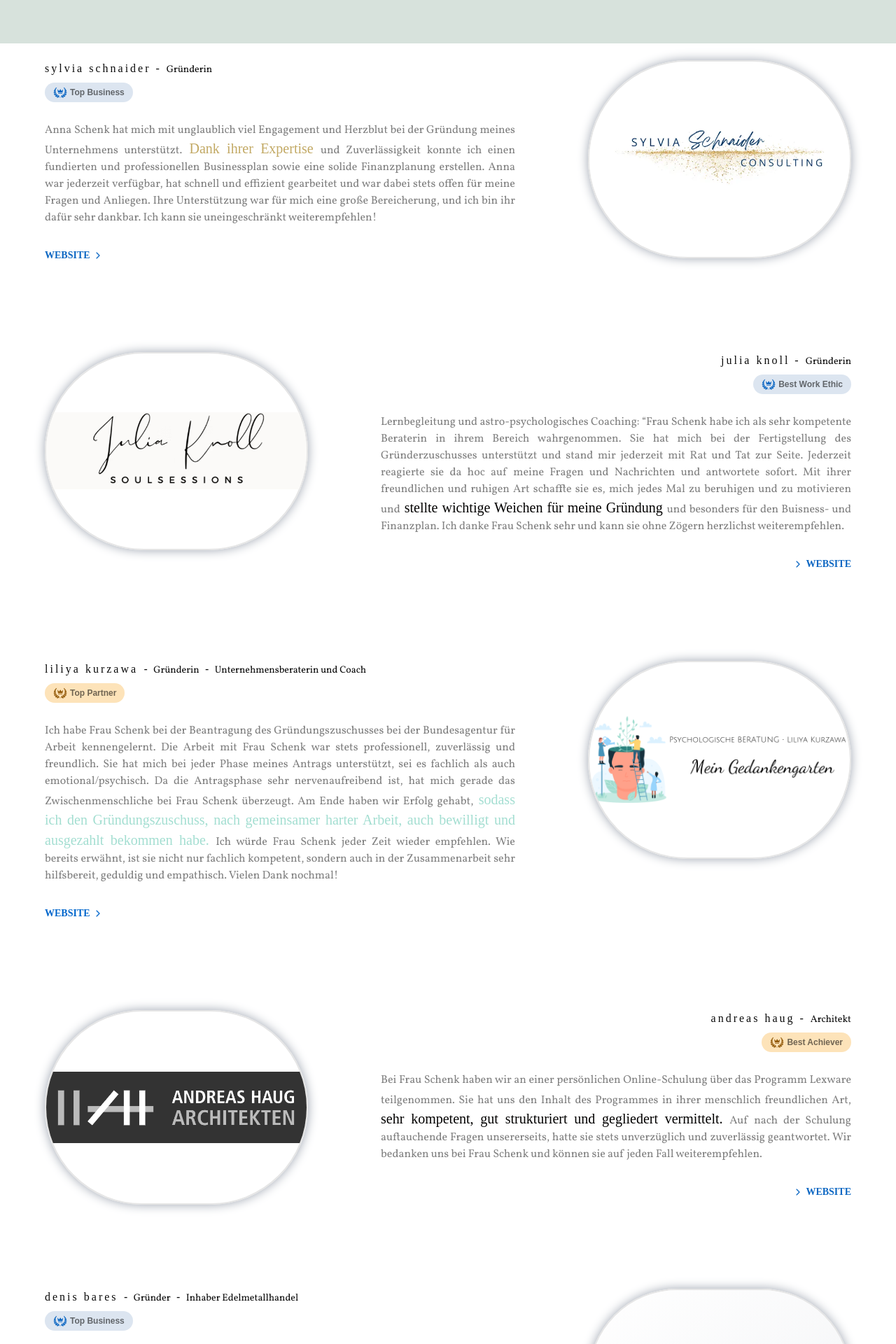
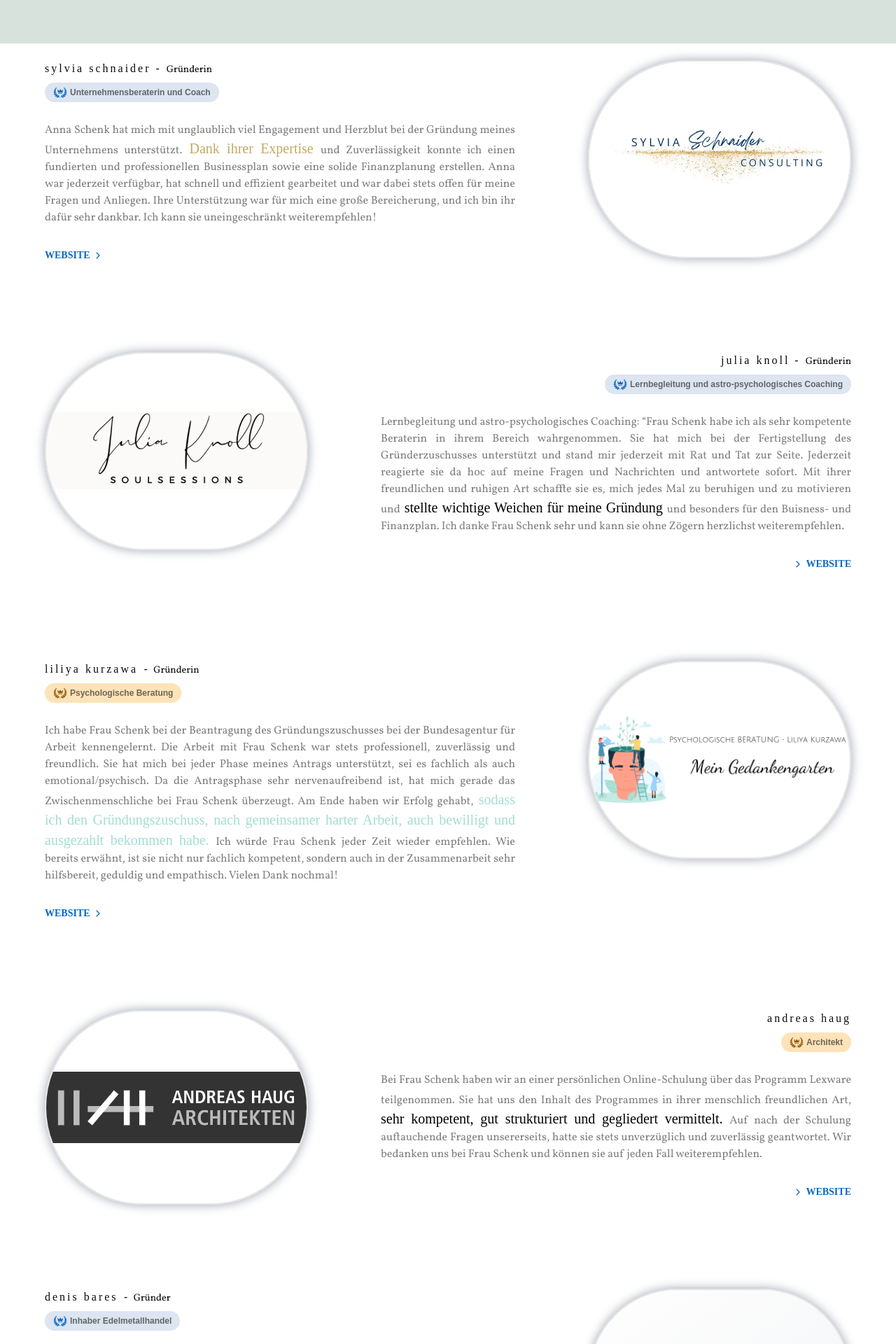
Before and after one commit to DiegoHrz/consulting-website, a Next.js app: page /referenzen in a window 1280 px wide. Shown: the part 740-2660 px from the top of the page at 70% size. Built offline with nearby package versions, Linux system fonts and the light colour scheme; a web font is replaced by a local one.

Commit message:
Add changes in referenzen

```diff
--- a/app/(main)/referenzen/recommendations/Recommendation2.tsx
+++ b/app/(main)/referenzen/recommendations/Recommendation2.tsx
@@ -30,7 +30,7 @@ const Recommendation2: React.FC = () => {
         <div className="flex gap-3 my-2 lg:pl-20 w-full pb-1 sm:pt-0">
           <div className="flex items-center gap-1 rounded-2xl bg-[#DCE5F0] text-[#0B66C2] font-semibold py-1 px-3 w-fit lg:ml-auto">
             <GiLaurelCrown size={20} />
-            <p className="text-xs">Best Work Ethic </p>
+            <p className="text-xs">Lernbegleitung und astro-psychologisches Coaching </p>
           </div>
           {/* <p className=" rounded-2xl bg-[#FDE3B9] text-[#925908] font-semibold py-1 px-3 w-fit text-xs">
             Top Business{" "}
--- a/app/(main)/referenzen/recommendations/Recommendation3.tsx
+++ b/app/(main)/referenzen/recommendations/Recommendation3.tsx
@@ -19,10 +19,10 @@ const Recommendation1: React.FC = () => {
             </span>
             <span className="mx-1"> - </span>
             <span className="text-sm font-vollkorn">Gründerin</span>
-            <span className="mx-1"> - </span>
+            {/* <span className="mx-1"> - </span>
             <span className="text-sm font-vollkorn">
               Unternehmensberaterin und Coach
-            </span>
+            </span> */}
           </div>
           <div className="hidden">
             <Title text="Unternehmensberaterin und Coach" />
@@ -31,7 +31,7 @@ const Recommendation1: React.FC = () => {
         <div className="flex gap-3 my-2 pb-1 sm:pt-0">
           <div className="flex items-center gap-1 rounded-2xl bg-[#FDE3B9] text-[#925908] font-semibold py-1 px-3 w-fit ">
             <GiLaurelCrown size={20} />
-            <p className="text-xs">Top Partner </p>
+            <p className="text-xs">Psychologische Beratung </p>
           </div>
           {/* <p className=" rounded-2xl bg-[#FDE3B9] text-[#925908] font-semibold py-1 px-3 w-fit text-xs">
             Top Business{" "}
--- a/app/(main)/referenzen/recommendations/Recommendation4.tsx
+++ b/app/(main)/referenzen/recommendations/Recommendation4.tsx
@@ -16,9 +16,9 @@ const Recommendation2: React.FC = () => {
         <div className="flex flex-col lg:pl-20 pt-1 sm:pt-0">
           <div className="lg:ml-auto">
             <span className="font-vollkornSC  tracking-[3px]">
-              andreas haug -{" "}
+              andreas haug
             </span>
-            <span className="text-sm font-vollkorn">Architekt</span>
+            <span className="text-sm font-vollkorn"></span>
           </div>
           <div className="hidden">
             <Title
@@ -30,7 +30,7 @@ const Recommendation2: React.FC = () => {
         <div className="flex gap-3 my-2 lg:pl-20 w-full pb-1 sm:pt-0">
           <div className="flex items-center gap-1 rounded-2xl bg-[#FDE3B9] text-[#925908] font-semibold py-1 px-3 w-fit lg:ml-auto">
             <GiLaurelCrown size={20} />
-            <p className="text-xs">Best Achiever</p>
+            <p className="text-xs">Architekt</p>
           </div>
           {/* <p className=" rounded-2xl bg-[#FDE3B9] text-[#925908] font-semibold py-1 px-3 w-fit text-xs">
             Top Business{" "}
--- a/app/(main)/referenzen/recommendations/Recommendation5.tsx
+++ b/app/(main)/referenzen/recommendations/Recommendation5.tsx
@@ -30,10 +30,8 @@ const Recommendation5: React.FC = () => {
             <span className="font-vollkornSC  tracking-[3px]">denis bares</span>
             <span className="mx-1"> - </span>
             <span className="text-sm font-vollkorn">Gründer</span>
-            <span className="mx-1"> - </span>
-            <span className="text-sm font-vollkorn">
-              Inhaber Edelmetallhandel
-            </span>
+
+
           </div>
           <div className="hidden">
             <Title text="Unternehmensberaterin und Coach" />
@@ -42,7 +40,7 @@ const Recommendation5: React.FC = () => {
         <div className="flex gap-3 my-2 pb-1 sm:pt-0">
           <div className="flex items-center gap-1 rounded-2xl bg-[#DCE5F0] text-[#0B66C2] font-semibold py-1 px-3 w-fit ">
             <GiLaurelCrown size={20} />
-            <p className="text-xs">Top Business </p>
+            <p className="text-xs">Inhaber Edelmetallhandel </p>
           </div>
           {/* <p className=" rounded-2xl bg-[#FDE3B9] text-[#925908] font-semibold py-1 px-3 w-fit text-xs">
             Top Business{" "}
--- a/app/(main)/referenzen/recommendations/Recommendation6.tsx
+++ b/app/(main)/referenzen/recommendations/Recommendation6.tsx
@@ -33,17 +33,13 @@ const Recommendation6: React.FC = () => {
               </span>
               <span className="mx-1"> - </span>
               <span className="text-sm font-vollkorn">Gründer</span>
-              <span className="mx-1"> - </span>
-              <span className="text-sm font-vollkorn">
-                Hausmeister und Terrassenreinigungsservice
-              </span>
             </div>
           </div>
         </div>
         <div className="flex gap-3 my-2 lg:pl-20 w-full pb-1 sm:pt-0">
           <div className="flex items-center gap-1 rounded-2xl bg-[#DCE5F0] text-[#0B66C2] font-semibold py-1 px-3 w-fit lg:ml-auto">
             <GiLaurelCrown size={20} />
-            <p className="text-xs">Best Work Ethic </p>
+            <p className="text-xs">Hausmeister und Terrassenreinigungsservice </p>
           </div>
           {/* <p className=" rounded-2xl bg-[#FDE3B9] text-[#925908] font-semibold py-1 px-3 w-fit text-xs">
             Top Business{" "}
--- a/app/(main)/referenzen/recommendations/Recommendation7.tsx
+++ b/app/(main)/referenzen/recommendations/Recommendation7.tsx
@@ -30,8 +30,6 @@ const Recommendation7: React.FC = () => {
             <span className="font-vollkornSC  tracking-[3px]">nico e.</span>
             <span className="mx-1"> - </span>
             <span className="text-sm font-vollkorn">Gründer</span>
-            <span className="mx-1"> - </span>
-            <span className="text-sm font-vollkorn">Ergotherapeut</span>
           </div>
           <div className="hidden">
             <Title text="Unternehmensberaterin und Coach" />
@@ -40,7 +38,7 @@ const Recommendation7: React.FC = () => {
         <div className="flex gap-3 my-2 pb-1 sm:pt-0">
           <div className="flex items-center gap-1 rounded-2xl bg-[#DCE5F0] text-[#0B66C2] font-semibold py-1 px-3 w-fit ">
             <GiLaurelCrown size={20} />
-            <p className="text-xs">Top Business </p>
+            <p className="text-xs">Ergotherapeut </p>
           </div>
           {/* <p className=" rounded-2xl bg-[#FDE3B9] text-[#925908] font-semibold py-1 px-3 w-fit text-xs">
             Top Business{" "}
@@ -52,6 +50,7 @@ const Recommendation7: React.FC = () => {
             “Anna war mir eine große Stütze bei der Erstellung des Business- und
             des Finanzplans und hat mir darüber hinaus ein sehr hilfreiches
             Buchhaltungs-Coaching gegeben.
+            {" "}
           </span>
           Ich bin sehr dankbar und glücklich, dass sie mir auch weiterhin für
           Fragen zur Verfügung steht und sie mir die Schritte in die
--- a/app/(main)/referenzen/recommendations/Recommendation8.tsx
+++ b/app/(main)/referenzen/recommendations/Recommendation8.tsx
@@ -33,10 +33,6 @@ const Recommendation8: React.FC = () => {
             </span>
             <span className="mx-1"> - </span>
             <span className="text-sm font-vollkorn">Gründerin</span>
-            <span className="mx-1"> - </span>
-            <span className="text-sm font-vollkorn">
-              Freie Rede und Coaching
-            </span>
           </div>
           <div className="hidden">
             <Title
@@ -48,7 +44,7 @@ const Recommendation8: React.FC = () => {
         <div className="flex gap-3 my-2 lg:pl-20 w-full pb-1 sm:pt-0">
           <div className="flex items-center gap-1 rounded-2xl bg-[#DCE5F0] text-[#0B66C2] font-semibold py-1 px-3 w-fit lg:ml-auto">
             <GiLaurelCrown size={20} />
-            <p className="text-xs">Best Work Ethic </p>
+            <p className="text-xs">Freie Rede und Coaching </p>
           </div>
           {/* <p className=" rounded-2xl bg-[#FDE3B9] text-[#925908] font-semibold py-1 px-3 w-fit text-xs">
             Top Business{" "}
@@ -67,6 +63,7 @@ const Recommendation8: React.FC = () => {
             Sie unterstützt dich einfach vollkommen. Ich habe mich mit ihr
             jederzeit sehr wohl gefühlt und ohne sie wäre ich schier
             verzweifelt.
+            {" "}
           </span>
           Lass dir die Gelegenheit nicht entgehen, sie für einen erfolgreichen
           Antrag an deiner Seite zu haben. Menschlich und fachlich einfach
--- a/app/(main)/referenzen/recommendations/Recommendation9.tsx
+++ b/app/(main)/referenzen/recommendations/Recommendation9.tsx
@@ -30,8 +30,6 @@ const Recommendation9: React.FC = () => {
             <span className="font-vollkornSC  tracking-[3px]">German Ohl</span>
             <span className="mx-1" > - </span>
             <span className="text-sm font-vollkorn">Gründer</span>
-            <span className="mx-1" > - </span>
-            <span className="text-sm font-vollkorn">Bootsbau</span>
           </div>
           <div className="hidden">
             <Title text="Unternehmensberaterin und Coach" />
@@ -40,7 +38,7 @@ const Recommendation9: React.FC = () => {
         <div className="flex gap-3 my-2 pb-1 sm:pt-0">
           <div className="flex items-center gap-1 rounded-2xl bg-[#DCE5F0] text-[#0B66C2] font-semibold py-1 px-3 w-fit ">
             <GiLaurelCrown size={20} />
-            <p className="text-xs">Top Business </p>
+            <p className="text-xs">Bootsbau</p>
           </div>
           {/* <p className=" rounded-2xl bg-[#FDE3B9] text-[#925908] font-semibold py-1 px-3 w-fit text-xs">
             Top Business{" "}
@@ -67,6 +65,7 @@ const Recommendation9: React.FC = () => {
             {" "}
             Ich bin überzeugt, dass ihre professionelle Unterstützung zu einer
             erfolgreichen Selbständigkeit maßgeblich beitragen wird.
+            {" "}
           </span>
           Ich kann Anna Schenk uneingeschränkt empfehlen, danke ihr herzlich für
           ihre exzellenten Beratungen & Betreuung und wünsche ihr alles Gute
--- a/app/(main)/referenzen/recommendations/Recommendations1.tsx
+++ b/app/(main)/referenzen/recommendations/Recommendations1.tsx
@@ -2,8 +2,6 @@
 import Title from "@/app/components/customTags/Title";
 import Wrapper from "@/app/hoc/Wrapper";
 import { GiLaurelCrown } from "react-icons/gi";
-
-
 
 import { IoIosArrowForward } from "react-icons/io";
 
@@ -28,7 +26,7 @@ const Recommendation1: React.FC = () => {
         <div className="flex gap-3 my-2 pb-1 sm:pt-0">
           <div className="flex items-center gap-1 rounded-2xl bg-[#DCE5F0] text-[#0B66C2] font-semibold py-1 px-3 w-fit ">
             <GiLaurelCrown size={20} />
-            <p className="text-xs">Top Business </p>
+            <p className="text-xs">Unternehmensberaterin und Coach </p>
           </div>
           {/* <p className=" rounded-2xl bg-[#FDE3B9] text-[#925908] font-semibold py-1 px-3 w-fit text-xs">
             Top Business{" "}
```
